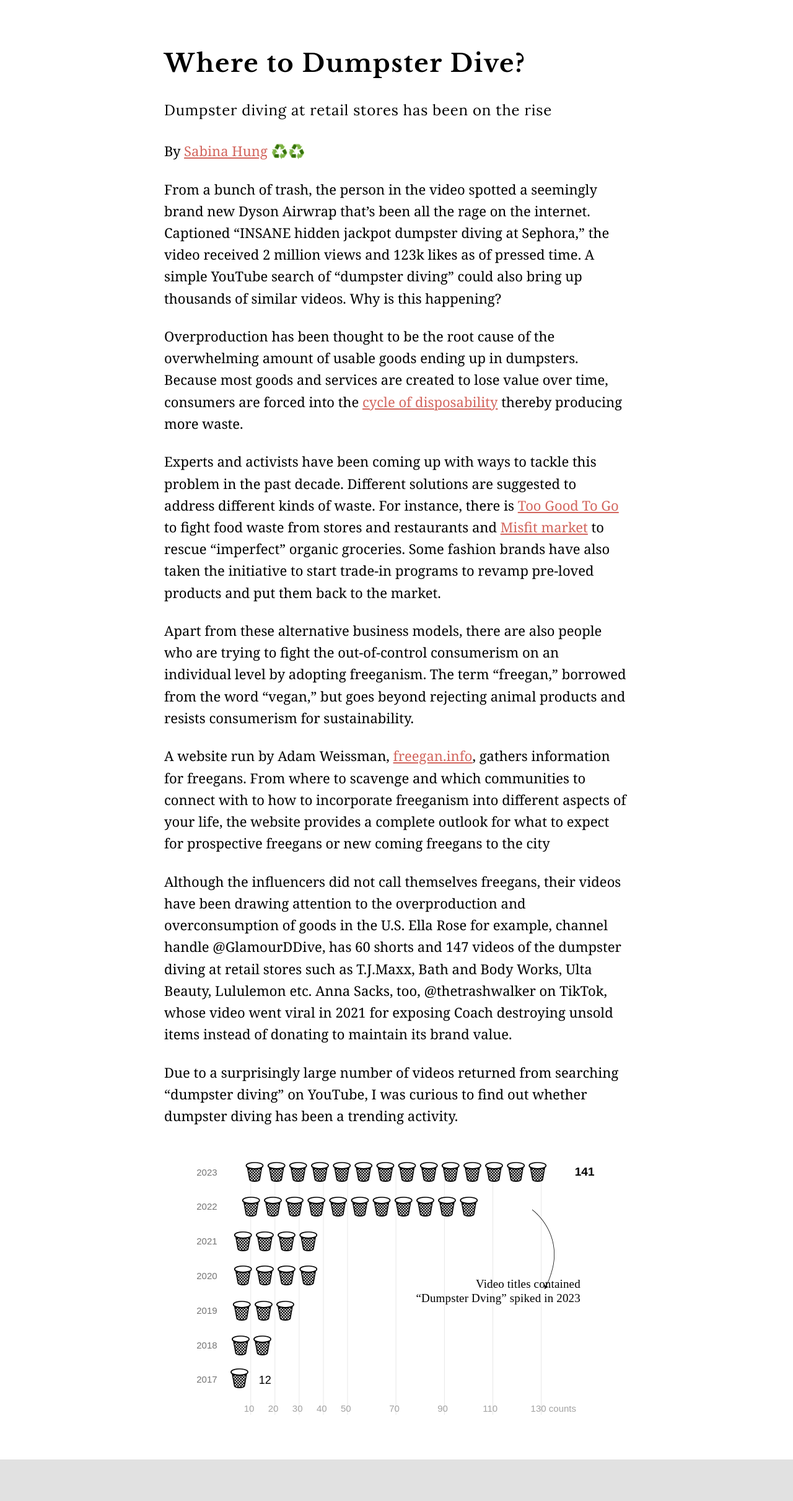
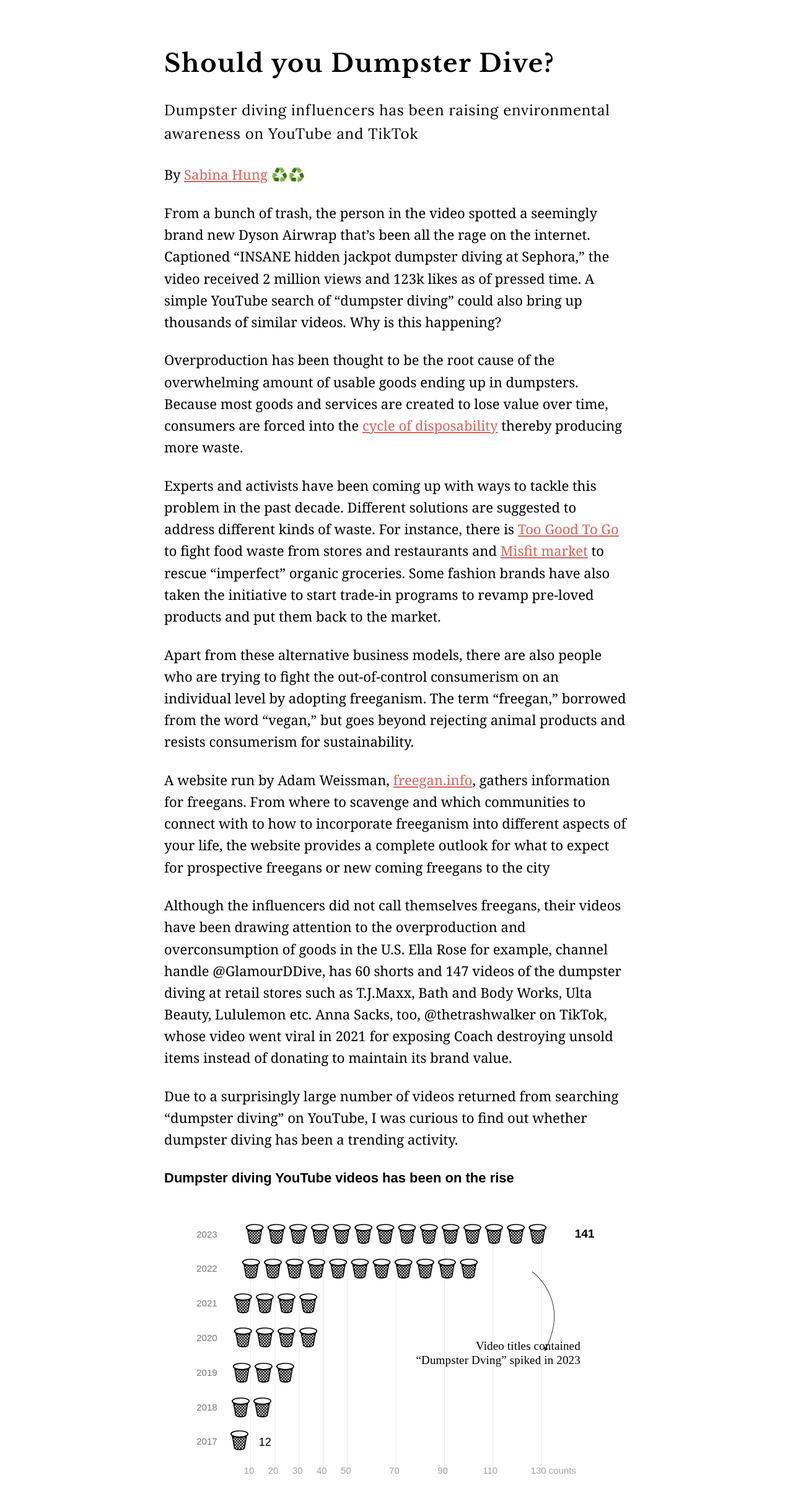
Before and after one commit to sabinahung/dumpster-dive, a plain HTML site: page docs/index.html in a window 1280 px wide. Shown: the top 2422 px of the page at 62% size. Drawn offline with nearby package versions, Linux system fonts and the light colour scheme; files whose address does not match are found by name.

Commit message:
change headline, add chart title

```diff
--- a/docs/index.html
+++ b/docs/index.html
@@ -6,8 +6,8 @@
     <title>Where to Dumpster Dive?</title>
 
     <!-- social meta tags -->
-    <meta property="og:title" content="Where to Dumpster Dive?">
-    <meta property="og:description" content="A overview of the pet ownership data in Taiwan">
+    <meta property="og:title" content="Should you Dumpster Dive?">
+    <meta property="og:description" content="Dumpster diving influencers has been raising environmental awareness on YouTube and TikTok">
     <meta property="og:type" content="article">
     <meta property="og:image" content="https://sabinahung.github.io/img/pet-ownership.jpg">
     <!-- <meta name="twitter:card" content="summary_large_image"> --->
@@ -31,8 +31,8 @@
   <body>
     <div class="content">
         <div class="header">
-            <h1>Where to Dumpster Dive?</h1>
-            <p class="deck">Dumpster diving at retail stores has been on the rise</p>
+            <h1>Should you Dumpster Dive?</h1>
+            <p class="deck">Dumpster diving influencers has been raising environmental awareness on YouTube and TikTok</p>
             <p>By <a href="https://sabinahung.github.io/">Sabina Hung</a> ♻️♻️ </p>
         </div>
 
@@ -50,6 +50,7 @@
 
 		<p>Due to a surprisingly large number of videos returned from searching “dumpster diving” on YouTube, I was curious to find out whether dumpster diving has been a trending activity.</p>
 
+		<p class="chart-headline">Dumpster diving YouTube videos has been on the rise</p>
 		<div>
 
 			<!-- Generated by ai2html v0.120.0 - 2024-03-07 23:56 -->
--- a/docs/style.css
+++ b/docs/style.css
@@ -108,6 +108,10 @@ code {
         margin:auto;
     }
 }
+ .chart-headline{
+    font-family: Arial, Helvetica, sans-serif;
+    font-weight: 700;
+ }
 
 .footer {
     font-family: 'Open Sans', sans-serif;
```
